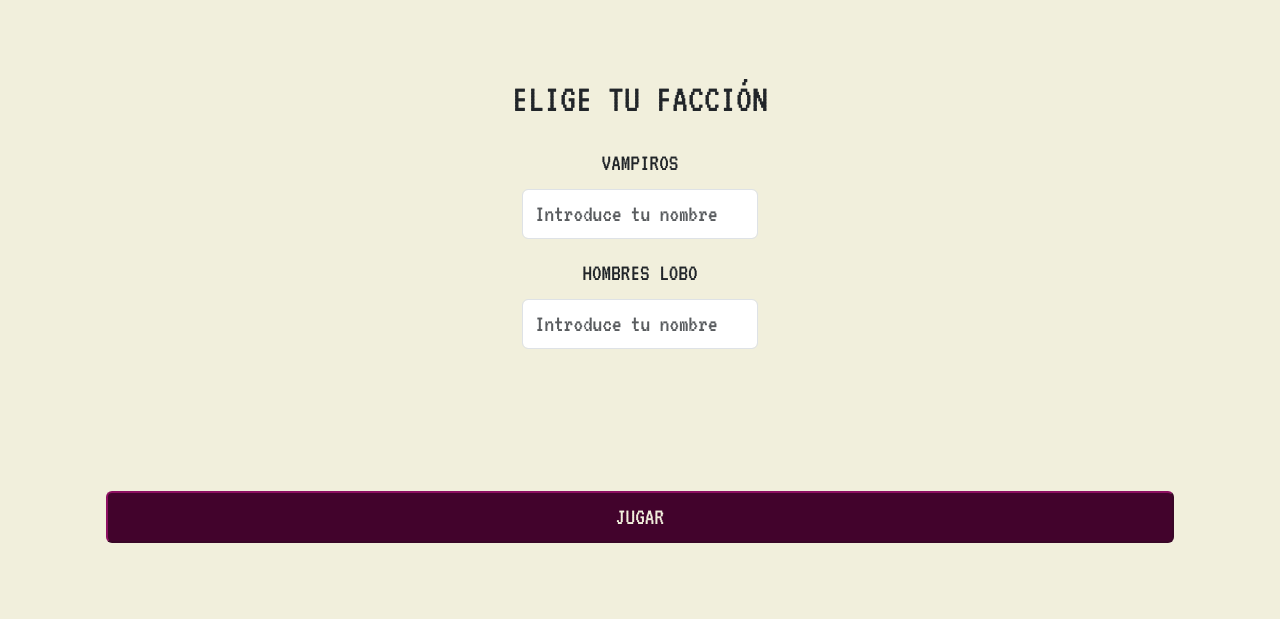
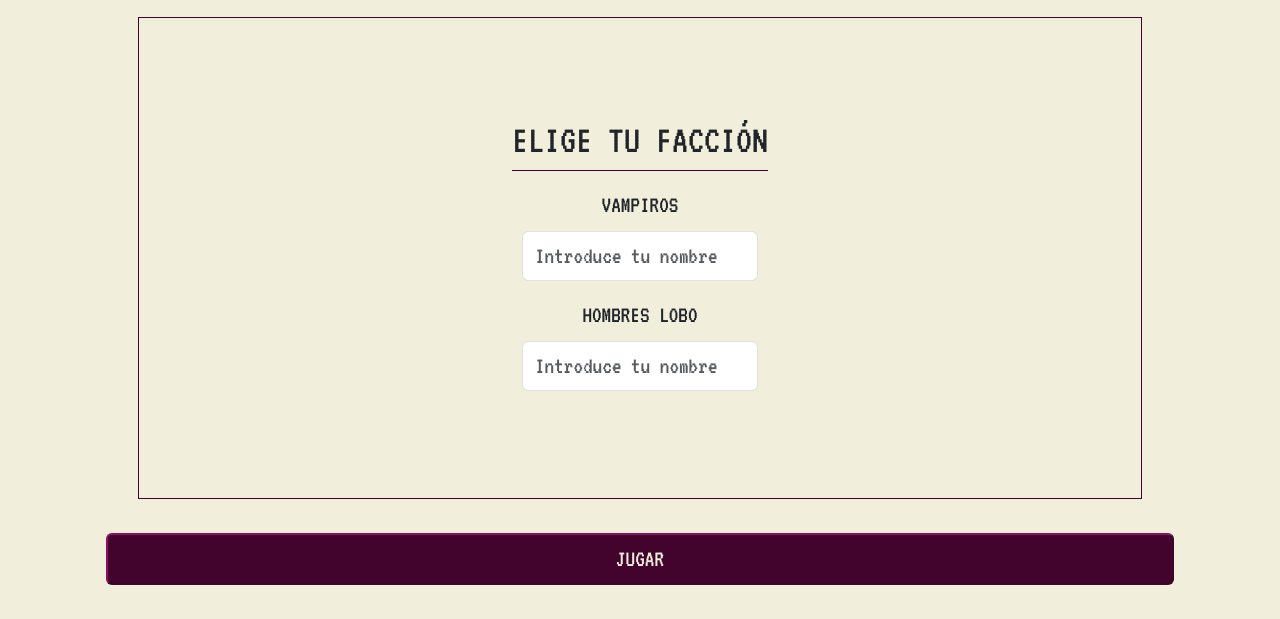
Before and after one commit to felipebaguena/fbp-tic-tac-toe-02-23, a plain HTML site: page pages/home.html in a window 1280 px wide. Shown: the part 183-802 px from the top of the page. Drawn offline with nearby package versions, Linux system fonts and the light colour scheme.

Commit message:
feat: add texts in the character selector and styles for the central container

```diff
--- a/css/style-landing.css
+++ b/css/style-landing.css
@@ -51,7 +51,31 @@ body {
     background-color: #9a136b !important;
 }
 
+
+/* /// PÁGINA DE SELECCIÓN DE PERSONAJES /// */
+
+.central-selection-player {
+    width: 80%;
+    border:#42032C 1px solid;
+}
+
 .txt-players{
     font-family: 'VT323', monospace;
     font-size: x-large;
 }
+
+.txt-players-top {
+border-bottom: #42032C 1px solid;
+}
+
+.landing-topper-home {
+    height: 25vh;
+}
+
+.landing-main-home {
+    height: 60vh;
+}
+
+.landing-footer-home {
+    height: 15vh;
+}
--- a/pages/home.html
+++ b/pages/home.html
@@ -26,13 +26,15 @@
 <body>
     <div class="container-fluid">
         <div class="row">
-            <div class="col-12 landing-topper">
+            <div class="col-12 landing-topper landing-topper-home">
                 <div class="landing-topper-text-box d-flex justify-content-center align-items-center">
                     <img class="landing-upper-logo pt-1" src="../img/tictactoe-upper-logo-5.png" alt="ttt-logo-1">
                 </div>
             </div>
-            <div class="col-12 landing-main d-flex justify-content-center align-items-center flex-column">
-                <p class="txt-players fs-1">ELIGE TU FACCIÓN</p>
+            <div class="col-12 d-flex justify-content-center align-items-center">
+                <div class="col-12 central-selection-player">
+            <div class="col-12 landing-main landing-main-home d-flex justify-content-center align-items-center flex-column">
+                <p class="txt-players txt-players-top fs-1">ELIGE TU FACCIÓN</p>
                 <div class="mb-3 text-center">
                     <label for="formGroupExampleInput" class="form-label txt-players">VAMPIROS</label>
                     <input type="text" class="form-control txt-players" id="formGroupExampleInput" placeholder="Introduce tu nombre">
@@ -42,7 +44,9 @@
                     <input type="text" class="form-control txt-players" id="formGroupExampleInput2" placeholder="Introduce tu nombre">
                 </div>
             </div>
-            <div class="col-12 landing-footer d-flex flex-column align-items-center justify-content-center gap-2">
+                </div>
+            </div>
+            <div class="col-12 landing-footer landing-footer-home d-flex flex-column align-items-center justify-content-center gap-2">
                 <a class="btn btn-danger button-landing" href="#" role="button">JUGAR</a>
             </div>
         </div>
```
Also changed, not shown: index.html (+1 -1 lines).
